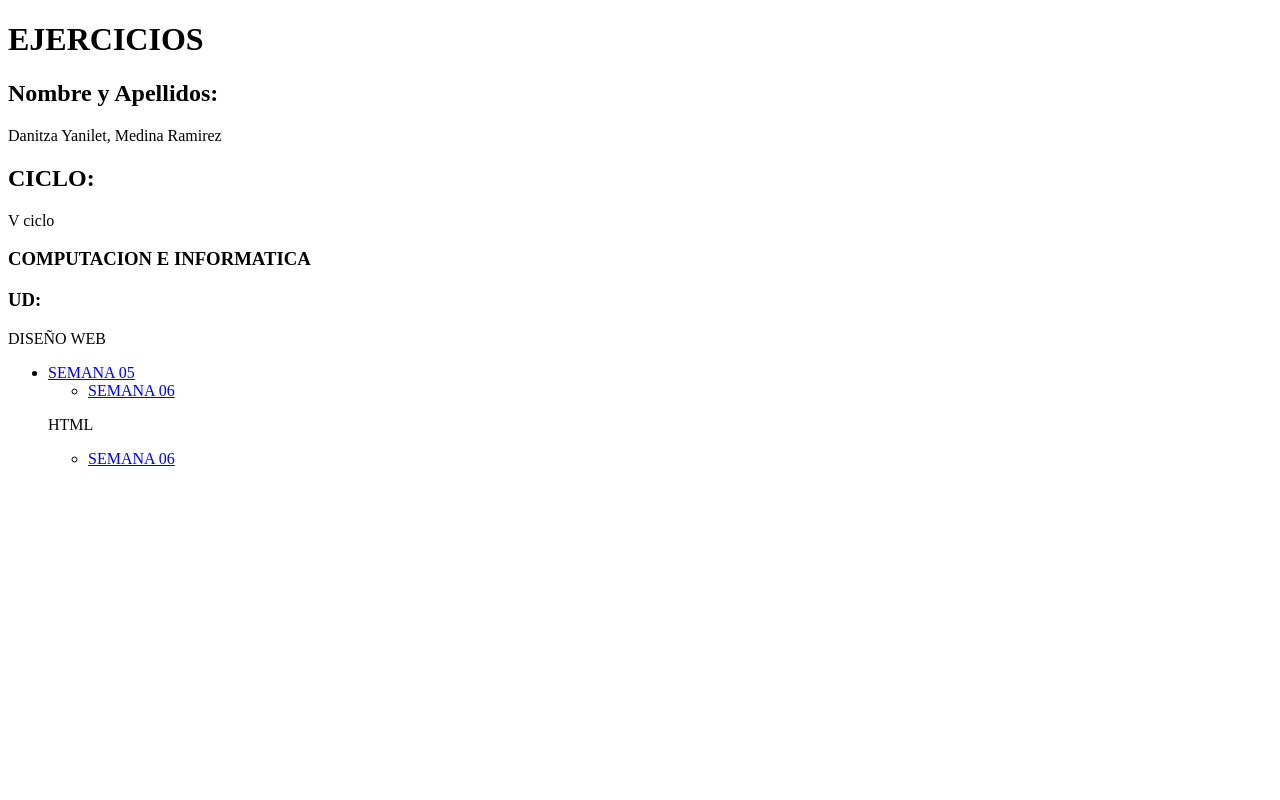
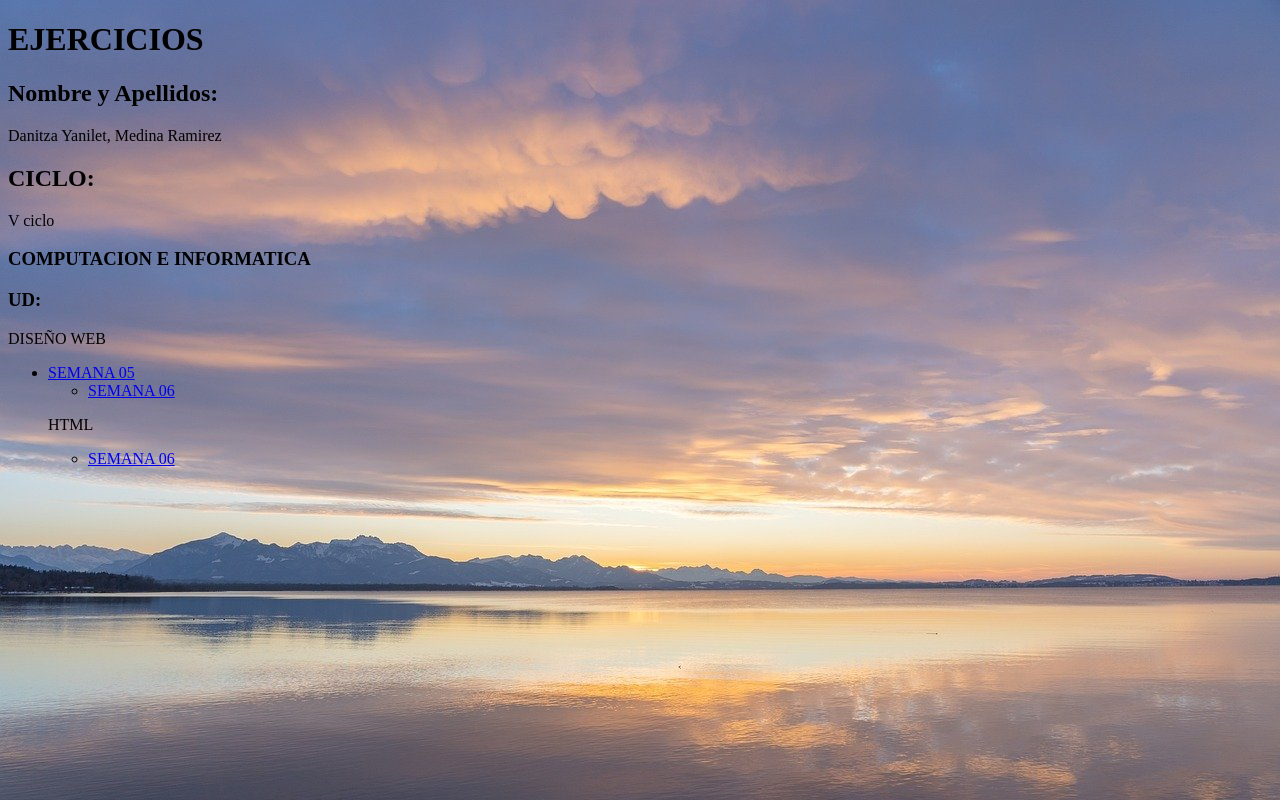
Before and after one commit to DanitzaMedRa/Medina, a plain HTML site: page index.html in a window 1280 px wide. Drawn offline with Linux system fonts and the light colour scheme.

Commit message:
Add files via upload

```diff
--- a/estilos/index.css
+++ b/estilos/index.css
@@ -1,5 +1,5 @@
 body{
-    background:url(imagenes/atardecer.jpg)
+    background: url(../imagenes/atardecer.jpg);
     background-attachment: fixed;
     background-size: cover;
 }
```
Also changed, not shown: imagenes/olas.jpeg (added).
